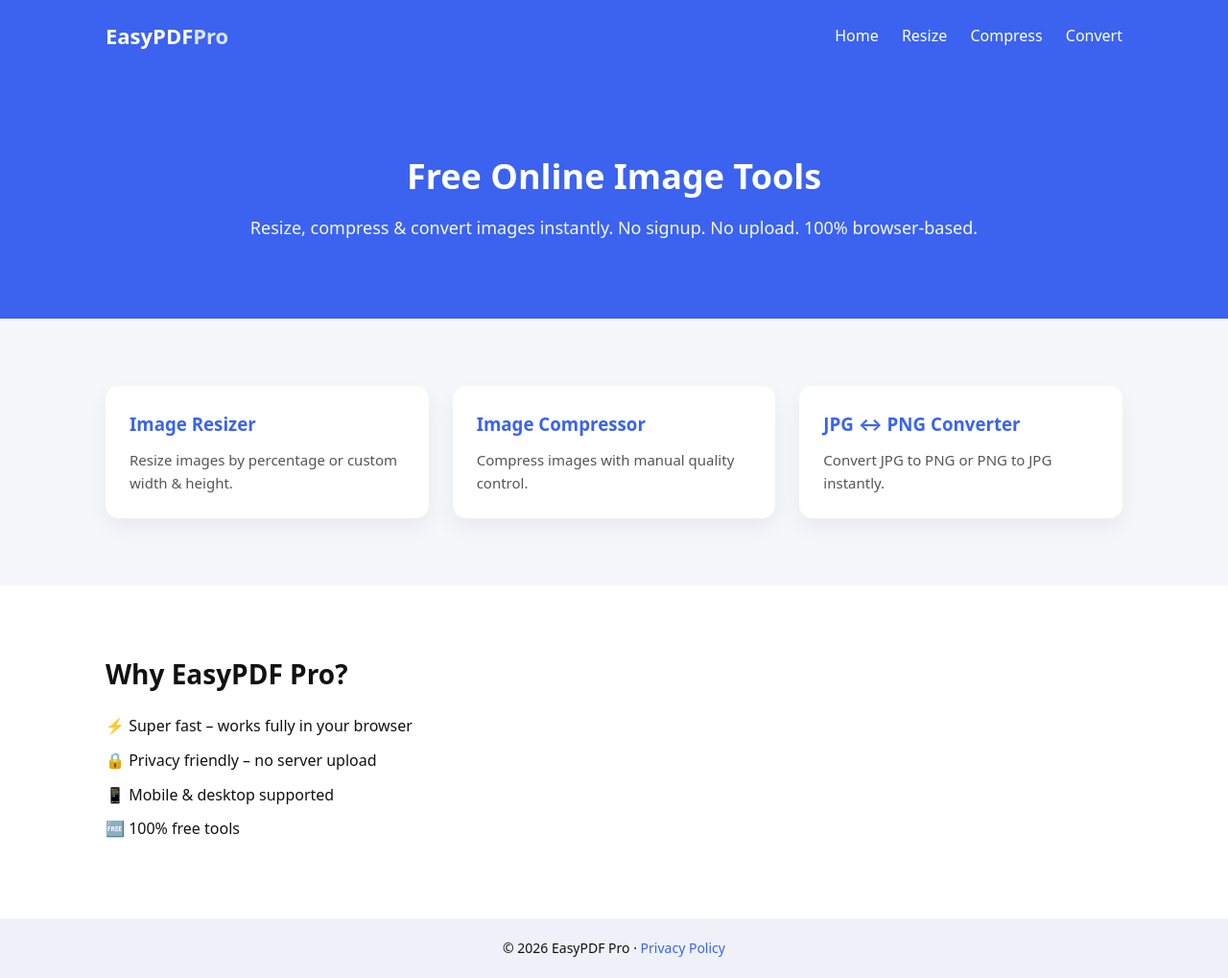
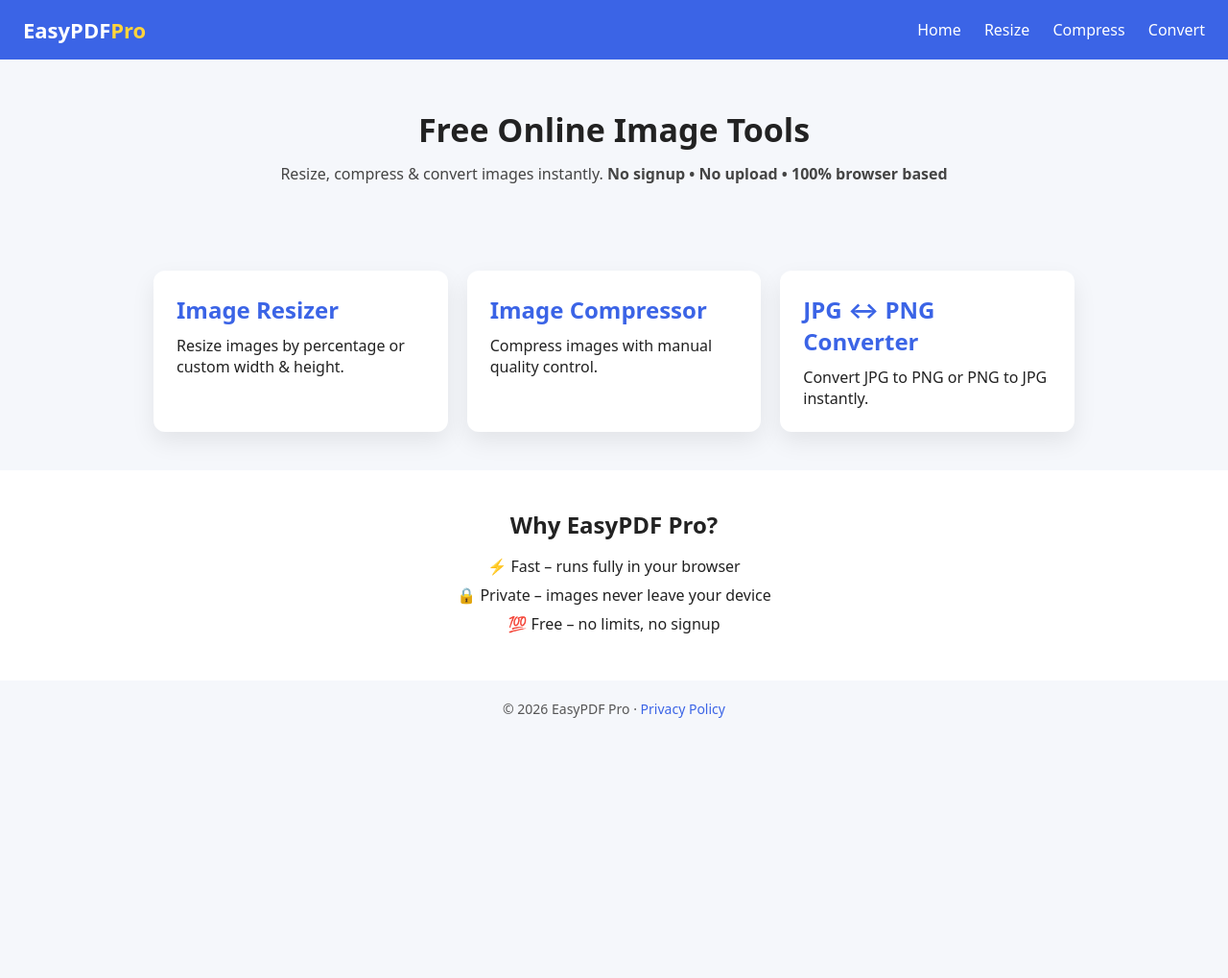
Before and after one commit to manimaran25060-lab/easypdf-pro, a website: page public/index.html in a window 1280 px wide. Shown: the whole page at 96% size. After the commit the page ends 800 px from the top, so only its background shows below. Drawn offline with Linux system fonts and the light colour scheme.

Commit message:
Redesign homepage UI with modern layout

```diff
--- a/public/index.html
+++ b/public/index.html
@@ -4,73 +4,63 @@
   <meta charset="UTF-8" />
   <title>EasyPDF Pro – Free Online Image Tools</title>
   <meta name="viewport" content="width=device-width, initial-scale=1.0" />
-  <meta name="description" content="Free online image tools to resize, compress and convert images. 100% browser-based, fast and secure." />
+  <meta name="description" content="Resize, compress and convert images online. 100% browser based. Free tools by EasyPDF Pro." />
   <link rel="stylesheet" href="style.css" />
 </head>
 <body>
 
   <!-- HEADER -->
   <header class="header">
-    <div class="container nav">
     <div class="logo">EasyPDF<span>Pro</span></div>
     <nav>
       <a href="/">Home</a>
-        <a href="/resize.html">Resize</a>
-        <a href="/compress.html">Compress</a>
-        <a href="/convert.html">Convert</a>
+      <a href="#resize">Resize</a>
+      <a href="#compress">Compress</a>
+      <a href="#convert">Convert</a>
     </nav>
-    </div>
   </header>
 
   <!-- HERO -->
   <section class="hero">
-    <div class="container">
     <h1>Free Online Image Tools</h1>
-      <p>
-        Resize, compress & convert images instantly.
-        No signup. No upload. 100% browser-based.
+    <p>Resize, compress & convert images instantly.
+      <strong>No signup • No upload • 100% browser based</strong>
     </p>
-    </div>
   </section>
 
   <!-- TOOLS -->
   <section class="tools">
-    <div class="container grid">
 
-      <a class="tool-card" href="/resize.html">
-        <h3>Image Resizer</h3>
+    <a href="/image-resizer.html" class="tool-card" id="resize">
+      <h2>Image Resizer</h2>
       <p>Resize images by percentage or custom width & height.</p>
     </a>
 
-      <a class="tool-card" href="/compress.html">
-        <h3>Image Compressor</h3>
+    <a href="/image-compressor.html" class="tool-card" id="compress">
+      <h2>Image Compressor</h2>
       <p>Compress images with manual quality control.</p>
     </a>
 
-      <a class="tool-card" href="/convert.html">
-        <h3>JPG ↔ PNG Converter</h3>
+    <a href="/jpg-png.html" class="tool-card" id="convert">
+      <h2>JPG ↔ PNG Converter</h2>
       <p>Convert JPG to PNG or PNG to JPG instantly.</p>
     </a>
 
-    </div>
   </section>
 
   <!-- WHY -->
   <section class="why">
-    <div class="container">
     <h2>Why EasyPDF Pro?</h2>
     <ul>
-        <li>⚡ Super fast – works fully in your browser</li>
-        <li>🔒 Privacy friendly – no server upload</li>
-        <li>📱 Mobile & desktop supported</li>
-        <li>🆓 100% free tools</li>
+      <li>⚡ Fast – runs fully in your browser</li>
+      <li>🔒 Private – images never leave your device</li>
+      <li>💯 Free – no limits, no signup</li>
     </ul>
-    </div>
   </section>
 
   <!-- FOOTER -->
-  <footer class="footer">
-    <p>© 2026 EasyPDF Pro · <a href="/privacy.html">Privacy Policy</a></p>
+  <footer>
+    © 2026 EasyPDF Pro · <a href="/privacy.html">Privacy Policy</a>
   </footer>
 
 </body>
--- a/public/style.css
+++ b/public/style.css
@@ -2,28 +2,19 @@
   margin: 0;
   padding: 0;
   box-sizing: border-box;
-  font-family: system-ui, -apple-system, BlinkMacSystemFont, sans-serif;
+  font-family: system-ui, -apple-system, BlinkMacSystemFont, "Segoe UI", sans-serif;
 }
 
 body {
   background: #f5f7fb;
-  color: #111;
-  line-height: 1.6;
-}
-
-/* CONTAINER */
-.container {
-  max-width: 1100px;
-  margin: auto;
-  padding: 20px;
+  color: #222;
 }
 
 /* HEADER */
 .header {
-  background: #3b63f0;
-}
-
-.nav {
+  background: #3b64e6;
+  color: #fff;
+  padding: 16px 24px;
   display: flex;
   justify-content: space-between;
   align-items: center;
@@ -31,88 +22,75 @@ body {
 
 .logo {
   font-size: 22px;
-  font-weight: 700;
-  color: #fff;
+  font-weight: bold;
 }
 
 .logo span {
-  color: #dbe4ff;
+  color: #ffd43b;
 }
 
-nav a {
+.header nav a {
   color: #fff;
+  margin-left: 20px;
   text-decoration: none;
-  margin-left: 20px;
   font-weight: 500;
-}
-
-nav a:hover {
-  text-decoration: underline;
 }
 
 /* HERO */
 .hero {
-  background: #3b63f0;
-  color: #fff;
-  padding: 60px 0;
+  padding: 50px 20px;
   text-align: center;
 }
 
 .hero h1 {
-  font-size: 36px;
-  margin-bottom: 10px;
+  font-size: 34px;
+  margin-bottom: 12px;
 }
 
 .hero p {
-  font-size: 18px;
-  opacity: 0.95;
+  font-size: 16px;
+  color: #444;
 }
 
 /* TOOLS */
 .tools {
-  padding: 50px 0;
-}
-
-.grid {
   display: grid;
-  grid-template-columns: repeat(auto-fit, minmax(250px, 1fr));
-  gap: 25px;
+  grid-template-columns: repeat(auto-fit, minmax(260px, 1fr));
+  gap: 20px;
+  padding: 40px 20px;
+  max-width: 1000px;
+  margin: auto;
 }
 
 .tool-card {
   background: #fff;
-  padding: 25px;
-  border-radius: 14px;
+  padding: 24px;
+  border-radius: 12px;
   text-decoration: none;
-  color: #111;
-  box-shadow: 0 10px 25px rgba(0,0,0,0.06);
-  transition: transform 0.2s, box-shadow 0.2s;
-}
-
-.tool-card h3 {
-  margin-bottom: 10px;
-  color: #3b63f0;
-}
-
-.tool-card p {
-  color: #555;
-  font-size: 15px;
+  color: #222;
+  box-shadow: 0 10px 25px rgba(0,0,0,0.08);
+  transition: transform 0.2s ease, box-shadow 0.2s ease;
 }
 
 .tool-card:hover {
-  transform: translateY(-5px);
-  box-shadow: 0 15px 30px rgba(0,0,0,0.1);
+  transform: translateY(-6px);
+  box-shadow: 0 16px 35px rgba(0,0,0,0.12);
+}
+
+.tool-card h2 {
+  color: #3b64e6;
+  margin-bottom: 10px;
 }
 
 /* WHY */
 .why {
   background: #fff;
-  padding: 50px 0;
+  padding: 40px 20px;
+  text-align: center;
 }
 
 .why h2 {
-  margin-bottom: 20px;
-  font-size: 28px;
+  margin-bottom: 16px;
 }
 
 .why ul {
@@ -120,19 +98,31 @@ nav a:hover {
 }
 
 .why li {
+  margin: 8px 0;
   font-size: 16px;
-  margin-bottom: 10px;
 }
 
 /* FOOTER */
-.footer {
-  background: #eef1f8;
+footer {
   text-align: center;
   padding: 20px;
   font-size: 14px;
+  color: #555;
 }
 
-.footer a {
-  color: #3b63f0;
+footer a {
+  color: #3b64e6;
   text-decoration: none;
 }
+
+/* MOBILE */
+@media (max-width: 600px) {
+  .header {
+    flex-direction: column;
+    gap: 10px;
+  }
+
+  .hero h1 {
+    font-size: 26px;
+  }
+}
```
Lines whose indentation alone changed are shown as unchanged.
